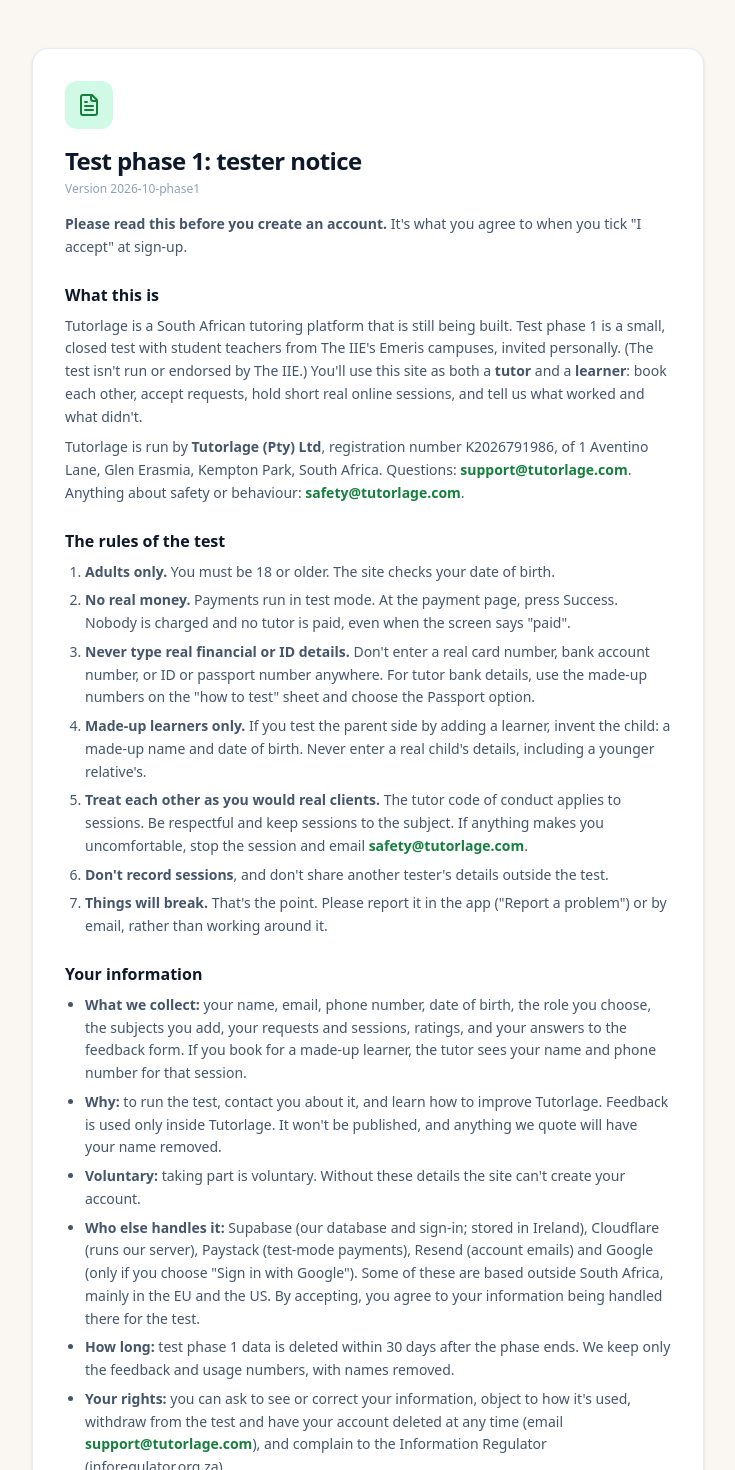
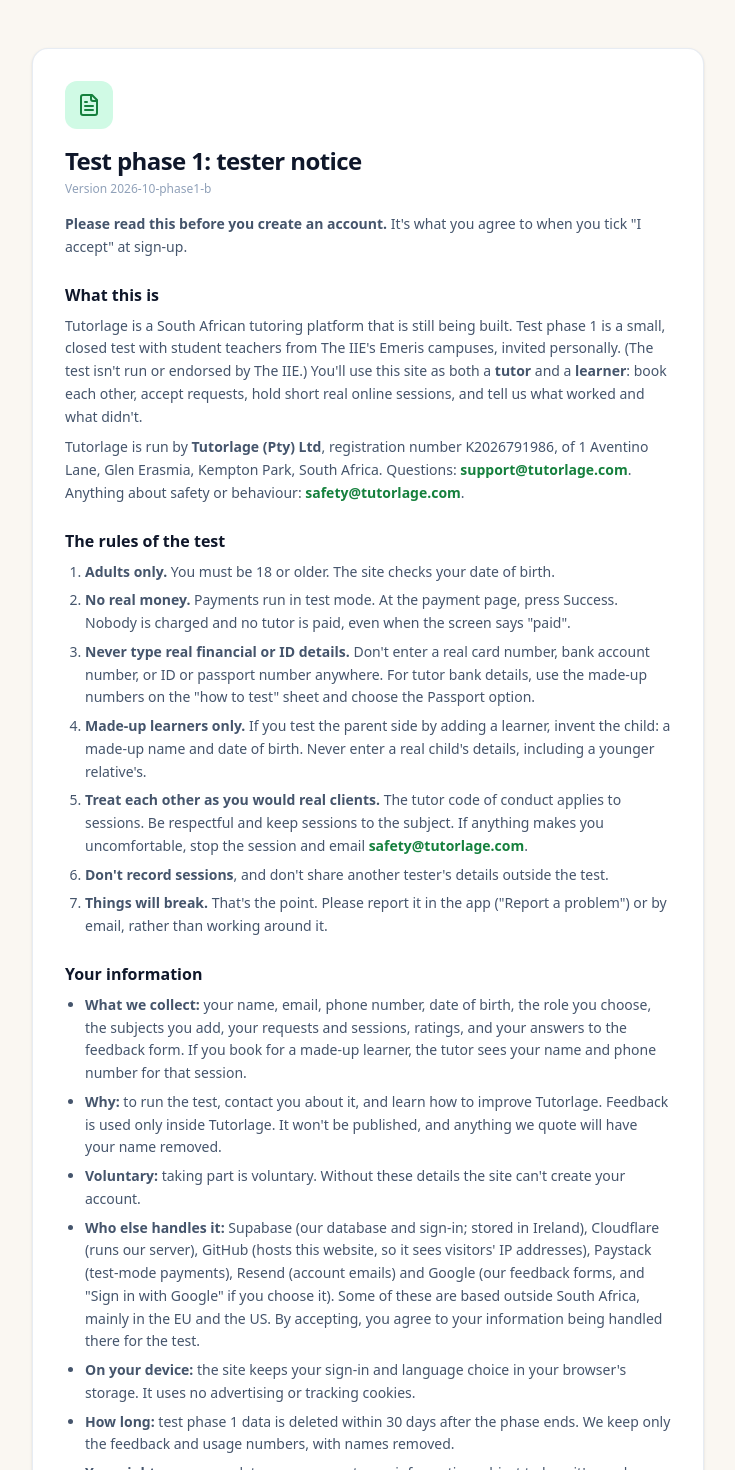
Before and after one commit to DarkPhillipino/tutorlage-beta, a React (Vite) app: page /terms in a window 1280 px wide. Shown: the top 1470 px of the page, without its empty margins (272-1007 px from the left). Built offline with nearby package versions, Linux system fonts and the light colour scheme; no server answers; the database is empty.

Commit message:
Tester notice 2026-10-phase1-b: name GitHub (site hosting) and Google Forms (feedback); browser storage line
Built by scripts/publish-app.mjs from 3e63666, without Drake/, CLAUDE.md or CONTEXT.md files.

Co-Authored-By: Claude Opus 5.5 <noreply@anthropic.com>

```diff
--- a/src/pages/LegalPage.tsx
+++ b/src/pages/LegalPage.tsx
@@ -19,7 +19,9 @@ import { BUSINESS_INFO, SAFETY_EMAIL, SUPPORT_EMAIL, isBusinessInfoComplete } fr
 // current_terms_version / current_privacy_version on the database to
 // TESTER_NOTICE_VERSION so acceptances point at this text.
 const TEST_PHASE_1 = true;
-export const TESTER_NOTICE_VERSION = '2026-10-phase1';
+// '-b' (2026-10-05): names GitHub (site hosting) and Google Forms (feedback), and adds browser storage.
+// Publishing it needs current_terms_version / current_privacy_version on dev set to the same value.
+export const TESTER_NOTICE_VERSION = '2026-10-phase1-b';
 // How long after the phase ends its data is deleted (CEO, 2026-10-03: 30 days).
 const PHASE_1_RETENTION_DAYS = 30;
 
@@ -140,9 +142,14 @@ function TesterNotice() {
           </li>
           <li className={li}>
             <strong>Who else handles it:</strong> Supabase (our database and sign-in; stored in Ireland),
-            Cloudflare (runs our server), Paystack (test-mode payments), Resend (account emails) and Google (only
-            if you choose "Sign in with Google"). Some of these are based outside South Africa, mainly in the EU
-            and the US. By accepting, you agree to your information being handled there for the test.
+            Cloudflare (runs our server), GitHub (hosts this website, so it sees visitors' IP addresses), Paystack
+            (test-mode payments), Resend (account emails) and Google (our feedback forms, and "Sign in with
+            Google" if you choose it). Some of these are based outside South Africa, mainly in the EU and the US.
+            By accepting, you agree to your information being handled there for the test.
+          </li>
+          <li className={li}>
+            <strong>On your device:</strong> the site keeps your sign-in and language choice in your browser's
+            storage. It uses no advertising or tracking cookies.
           </li>
           <li className={li}>
             <strong>How long:</strong> test phase 1 data is deleted within {PHASE_1_RETENTION_DAYS} days after
```
